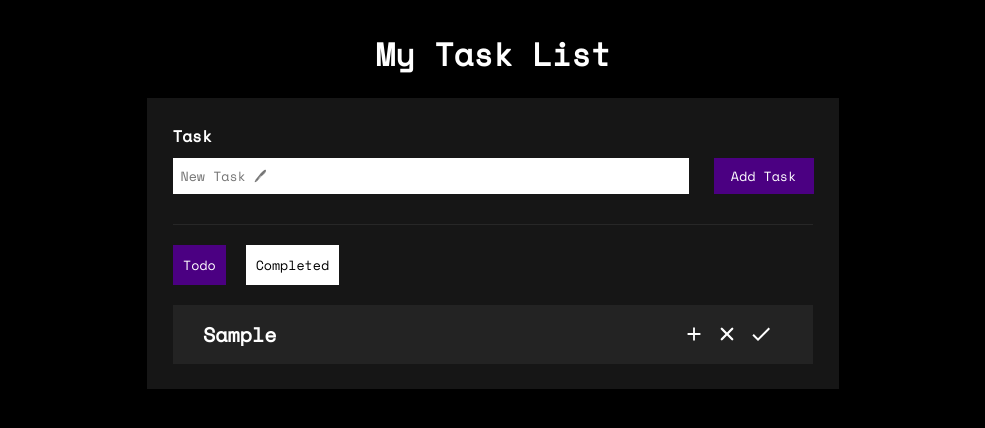
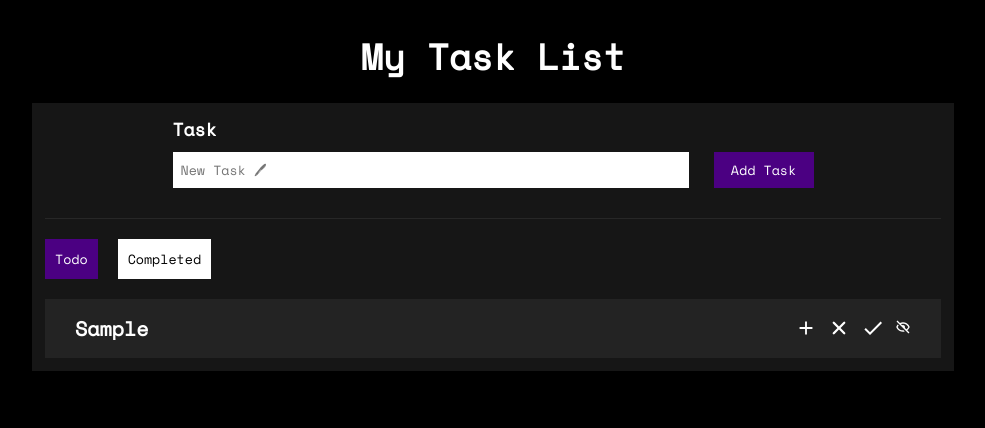
Before and after one commit to VatsalRathod07/Task-Mate, a React (Create React App) app: page / in a window 1280 px wide. Both pictures are taken after typing "Sample" into the empty fields and a click on the button "Add Task". Shown: the top 428 px of the page, without its empty margins (147-1132 px from the left). Built offline with nearby package versions, Linux system fonts and the light colour scheme.

Commit message:
added collaps fuction

```diff
--- a/src/App.css
+++ b/src/App.css
@@ -35,7 +35,7 @@ body {
   flex-direction: column;
   background-color: #161616;
   padding: 2%;
-  width: 50%;
+  width: 80%;
   margin-top: 20px;
   margin-left: auto;
   margin-right: auto;
@@ -204,7 +204,72 @@ body {
   width: fit-content;
 }
 
-.add-icon:hover{
+.add-icon:hover {
   color: rgb(171, 53, 255);
   cursor: pointer;
 }
+
+.toggle-tasks-btn {
+  border: none;
+  outline: none;
+  cursor: pointer;
+  width: 100px;
+  padding: 3px;
+}
+
+.hide-show-btn {
+  cursor: pointer;
+  font-size: 16px;
+}
+
+/* Mobile-first styles */
+@media (max-width: 767px) {
+  body {
+    font-size: 14px;
+  }
+
+  .todo-wrapper {
+    width: 90%;
+  }
+
+  .todo-input {
+    flex-direction: column;
+    align-items: center;
+    gap: 15px;
+  }
+
+  .todo-input-item input {
+    width: 300px;
+  }
+
+  /* Update other responsive styles as needed */
+}
+
+/* Tablet styles */
+@media (min-width: 768px) and (max-width: 1023px) {
+  body {
+    font-size: 16px;
+  }
+
+  /* Update styles for tablets */
+}
+
+/* Desktop styles */
+@media (min-width: 1024px) {
+  body {
+    font-size: 18px;
+  }
+
+  .todo-wrapper {
+    width: 70%;
+    padding: 1%;
+  }
+
+  .todo-input {
+    flex-direction: row;
+    align-items: flex-end;
+    gap: 25px;
+  }
+
+  /* Update styles for larger screens */
+}
--- a/src/components/TodoList.jsx
+++ b/src/components/TodoList.jsx
@@ -1,16 +1,28 @@
-import React from 'react';
+import React, { useState } from 'react';
 import { MdOutlineAdd, MdOutlineDone } from 'react-icons/md';
 import { IoClose } from 'react-icons/io5';
 import { BsArrowUpShort, BsArrowDownShort } from 'react-icons/bs'
+import { BiShow, BiHide } from 'react-icons/bi'
 
 const TodoList = ({ items, isCompleteScreen, onDelete, onComplete, onMoveUp, onMoveDown, currentTaskIndex, subTaskText, setSubTaskText, addSubtask, setCurrentTaskIndex }) => {
+  // Initialize the showSubtasks state with an array of false values
+  const [showSubtasks, setShowSubtasks] = useState(new Array(items.length).fill(true));
+
+  const toggleSubtasks = (index) => {
+    setShowSubtasks(prevState => {
+      const updatedVisibility = [...prevState];
+      updatedVisibility[index] = !updatedVisibility[index];
+      return updatedVisibility;
+    });
+  };
+
   return (
     <div className="todo-list">
       {items.map((list, index) => (
         <div className="todo-list-item" key={index}>
           <div className="todo-item">
             <h4 className="todo-task">{list.task}</h4>
-            {list.subtasks && list.subtasks.map((subtask, subIndex) => (
+            {showSubtasks[index] && list.subtasks && list.subtasks.map((subtask, subIndex) => (
               <p className="todo-subtask" key={subIndex}>{subtask}</p>
             ))}
             {currentTaskIndex === index && (
@@ -20,6 +32,7 @@ const TodoList = ({ items, isCompleteScreen, onDelete, onComplete, onMoveUp, onM
                   placeholder="Enter subtask"
                   value={subTaskText}
                   onChange={(e) => setSubTaskText(e.target.value)}
+                  autoFocus
                 />
                 <button onClick={() => addSubtask(index)} className="todo-btn-subtask">Add Subtask</button>
               </div>
@@ -41,10 +54,11 @@ const TodoList = ({ items, isCompleteScreen, onDelete, onComplete, onMoveUp, onM
               />
             )}
             <div className="todo-controls">
+              <small onClick={() => toggleSubtasks(index)} className="hide-show-btn">{showSubtasks[index] ? <BiShow/> : <BiHide/>}</small>
               {/* {index > 0 && <button onClick={() => onMoveUp(index)}>Move Up</button>} */}
               {/* {index < items.length - 1 && <button onClick={() => onMoveDown(index)}>Move Down</button>} */}
-              {index > 0 && <BsArrowDownShort onClick={() => onMoveUp(index)} />}
-              {index < items.length - 1 && <BsArrowUpShort onClick={() => onMoveDown(index)} />}
+              {/* {index > 0 && <BsArrowDownShort onClick={() => onMoveUp(index)} />}
+              {index < items.length - 1 && <BsArrowUpShort onClick={() => onMoveDown(index)} />} */}
             </div>
           </div>
         </div>
--- a/src/components/TodoWrapper.jsx
+++ b/src/components/TodoWrapper.jsx
@@ -10,6 +10,7 @@ const TodoWrapper = () => {
   const [fieldsEmpty, setFieldsEmpty] = useState(false); // State to track empty fields
   const [currentTaskIndex, setCurrentTaskIndex] = useState(-1); // To track the currently selected task index for adding subtasks
   const [subTaskText, setSubTaskText] = useState(""); // To store the text of the subtask being entered
+
 
   const addSubtask = (index) => {
     const updatedTodos = [...todos];
@@ -127,7 +128,7 @@ const TodoWrapper = () => {
           <div className="todo-input">
             <div className="todo-input-item">
               <label htmlFor="">Task</label>
-              <input type="text" placeholder="New Task 🖊" value={Task} onChange={(e) => setTask(e.target.value)} />
+              <input type="text" placeholder="New Task 🖊" value={Task} onChange={(e) => setTask(e.target.value)} autoFocus/>
             </div>
             {/* <div className="todo-input-item">
               <label htmlFor="">SubTask</label>
```
